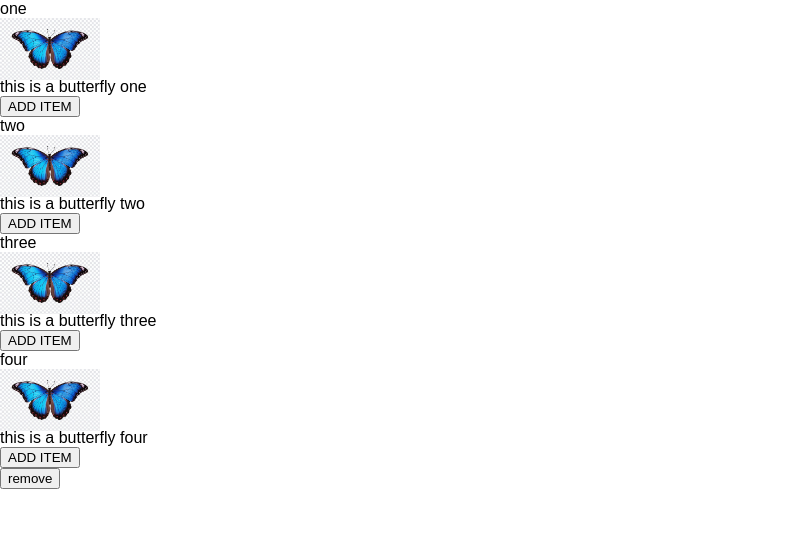
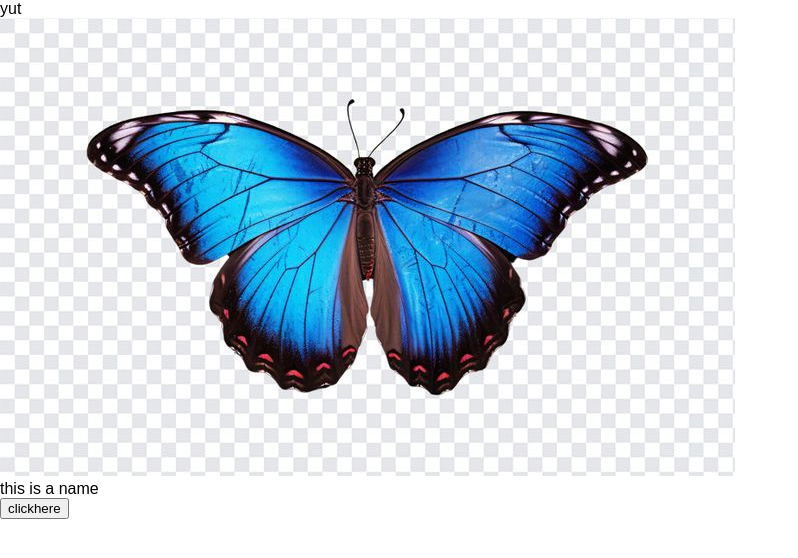
Before and after one commit to phatyut/vue, a Vue app: page / in a window 1280 px wide. Shown: the top 558 px of the page, without its empty margins (0-798 px from the left). Built offline with nearby package versions, Linux system fonts and the light colour scheme.

Commit message:
I have checking emit on w3

```diff
--- /dev/null
+++ b/commandforuse/Command.js
@@ -0,0 +1 @@
+// npm install vite --save-dev
--- a/src/App.vue
+++ b/src/App.vue
@@ -33,7 +33,7 @@
               </div> -->
 
 
-              <div>
+              <!-- <div>
                 <div>
                     <Vfor v-for="element in items" :key="element.name"
                         :name="element.name"
@@ -42,7 +42,12 @@
                     </Vfor>
                 </div>
                 <div><button @click="clicktoremove">remove</button></div>
-              </div>
+              </div> -->
+
+
+             <div>
+                <Emit></Emit>
+             </div>
 
       </div>
 </template>
@@ -55,6 +60,7 @@ import Watcher from "./component/watcher/Watcher.vue"
 import Truewatcher from './component/watcher/Truewatcher.vue';
 import Prop from "./sfc/Prop.vue";
 import Vfor from './sfc/for/Vfor.vue';
+import Emit from "./sfc/emit/Emit.vue";
   export default{
         components:{
           Bindclass,
@@ -63,7 +69,8 @@ import Vfor from './sfc/for/Vfor.vue';
           Watcher,
           Truewatcher,
           Prop,
-          Vfor
+          Vfor,
+          Emit
 
         },
     data(){
--- a/src/sfc/Prop.vue
+++ b/src/sfc/Prop.vue
@@ -2,7 +2,7 @@
     <div :class="{classbind:bindclass}">
         <div>{{ name }}</div>
         <div>{{ des }}</div>
-        <div :class="classimg" ><img src="../images/butterfly.jpg" alt="" v-show="showmyfaverite" @click="clickonbutterfly"></div>
+        <div :class="classimg" ><img src="../images/butterfly.jpg" alt="" v-show="showmyfaverite" ></div>
         <div><button @click="clickaddimg">ADD</button></div>
     </div>
 </template>
--- /dev/null
+++ b/src/sfc/emit/Emit.vue
@@ -0,0 +1,53 @@
+<!-- Parent.vue -->
+<!--
+// <template>
+//   <div>
+//     <Childemit :showbutterfly="butterfly" @clickme="clicktoalert" />
+//   </div>
+// </template>
+
+<script>
+import Childemit from './childemit.vue';
+
+export default {
+  components: { Childemit },
+  data() {
+    return {
+      butterfly: true
+    };
+  },
+  methods: {
+    clicktoalert() {
+      this.butterfly = !this.butterfly;
+    }
+  }
+};
+</script>-->
+<template>
+    <div>
+        <Childemit v-for="element in items"
+        :key="element"
+        :name="element.name"
+        :des="element.des"
+        :imgshow="element.imgshow"
+        @clickme="meclick"></Childemit>
+    </div>
+</template>
+<script>
+import Childemit from "../../sfc/emit/childemit.vue"
+export default {
+    components:{Childemit},
+    data(){
+        return{
+            items:[
+                {name:"yut",des:"this is a name",imgshow:true}
+            ]
+
+        }
+    },methods:{
+        meclick(index){
+            alert(index)
+        }
+    }
+}
+</script>
--- /dev/null
+++ b/src/sfc/emit/childemit.vue
@@ -0,0 +1,42 @@
+<!-- Childemit.vue -->
+<!--
+<template>
+  <div>
+    <div><img src="../../images/butterfly.jpg" alt="" v-show="showbutterfly"></div>
+    <div><button @click="clickhere">showandhide</button></div>
+  </div>
+</template>
+
+<script>
+export default {
+  props: ["showbutterfly",],
+  methods: {
+    clickhere() {
+      this.$emit("clickme");
+    }
+  }
+};
+</script>-->
+
+<template>
+    <div>
+        <div>{{ name }}</div>
+        <div><img src="../../images/butterfly.jpg" alt="butterfly" v-show="showimg"></div>
+        <div>{{ des }}</div>
+        <div><button  @click="clickonme">clickhere</button></div>
+    </div>
+</template>
+<script>
+    export default{
+        props:["name","des","imgshow"],
+        data(){
+            return{
+                showimg:this.imgshow
+            }
+        },methods:{
+            clickonme(){
+              this.$emit("clickme",this.name)
+            }
+        }
+    }
+</script>
```
Also changed, not shown: src/component/templat/Templat.vue (added).
